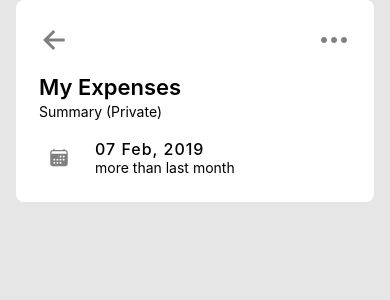
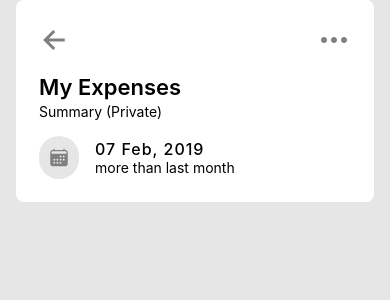
Before and after one commit to Lambertn33/my_expenses, a React Native app: screen / in a window 390 px wide. Shown: the top 300 px of the page. Built offline with nearby package versions, Linux system fonts and the light colour scheme.

Commit message:
feat: change icon bg color

```diff
--- a/components/Header.js
+++ b/components/Header.js
@@ -48,7 +48,7 @@ const styles = StyleSheet.create({
   },
   dateSubtitle: {},
   dateIcon: {
-    backgroundColor: "white",
+    backgroundColor: "#e6e6e6",
     borderRadius: 50,
     padding: 10,
   },
```
